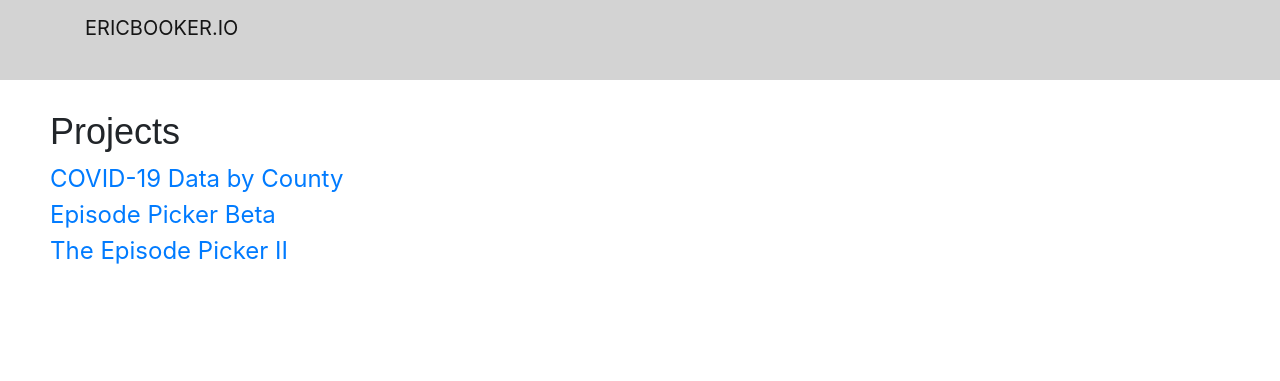
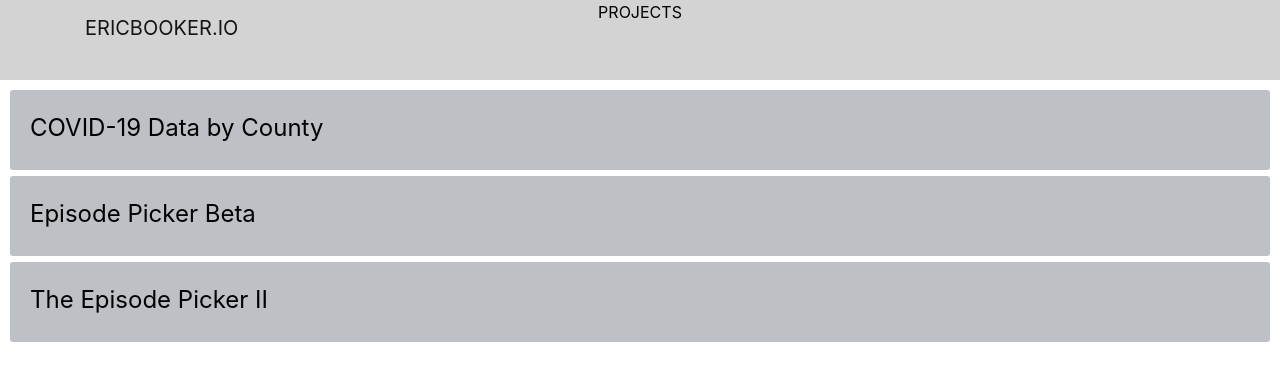
Before and after one commit to ericbooker12/ericbooker.io, a Flask app: page / in a window 1280 px wide. Shown: the top 381 px of the page. Run offline with Flask 2, Linux system fonts and the light colour scheme; some libraries are stand-ins or nearby versions.

Commit message:
Add styling to index page

```diff
--- a/notes.txt
+++ b/notes.txt
@@ -13,3 +13,9 @@ web: gunicorn -b :$PORT app:app
 git rm --cached
 
 make sure pipfile.lock has been updated before dploying to Heroku if new modules have been added to the project.
+
+to create a virtual environment:
+    virtualenv -p python3 [name of virtual environment]
+
+to run a virtual environment:
+    . [name of environment]/bin/activate
--- a/static/css/styles.css
+++ b/static/css/styles.css
@@ -20,7 +20,7 @@
 #project_header {
     font-family: Arial, Helvetica, sans-serif;
     /* font-weight: bold; */
-    font-size: 150%;
+    font-size: 125%;
     margin-left: 40px;
     margin-top: 20px;
 }
@@ -39,3 +39,50 @@
     font-size: 1.5em;
     /* text-align: center; */
 }
+
+.project-list {
+    display: grid;
+    grid-template-columns: 100%;
+    grid-gap: 6px;
+    /* grid-template-rows: 100px; */
+}
+
+.item {
+    border-radius: 3px;
+    margin-bottom: auto;
+    background-color: rgb(189, 193, 198);
+    height: 80px;
+    color: black;
+}
+
+.item:hover {
+    /* background-color: lightsteelblue; */
+    box-shadow: 1px 1px 2px 2px #737698;
+    text-decoration: none;
+}
+
+a {
+    color: black;
+    text-decoration: none;
+}
+
+a:hover {
+    text-decoration: none;
+}
+
+.item-text {
+    padding-top: 20px;
+    padding-left: 20px;
+}
+
+.one {
+    grid-row: 1/2;
+}
+
+.two {
+    grid-row: 2/3;
+}
+
+.three {
+    grid-row: 3/4;
+}
--- a/templates/index.html
+++ b/templates/index.html
@@ -32,50 +32,42 @@
     <nav class="navbar navbar-expand-lg navbar-light fixed-top" id="mainNav">
         <div class="container">
             <a class="navbar-brand js-scroll-trigger" href="#top">ERICBOOKER.IO</a>
-            <!-- <button class="navbar-toggler navbar-toggler-right" type="button" data-toggle="collapse" data-target="#navbarResponsive" aria-controls="navbarResponsive" aria-expanded="false" aria-label="Toggle Navigation"> Menu <i class="fa fa-bars"></i></button> -->
-            <!-- <div class="collapse navbar-collapse" id="navbarResponsive">
-                <ul class="navbar-nav text-uppercase ml-auto">
-
-                    <li class="navbar-item dropdown">
-                        <a class="nav-link dropdown-toggle" href="#" id="navDropdown" role="button" data-toggle="dropdown" aria-haspopup="true" aria-expanded="false">Dropdown</a>
-                        <div class="dropdown-menu" aria-labeledby="navDropdown">
-                            <a href="#" class="dropdown-item">Sub-Link 1</a>
-                            <a href="#" class="dropdown-item">Sub-Link 2</a>
-                            <div class="dropdown-divider"></div>
-                            <a href="#" class="dropdown-item">Sub-Link 3</a>
-                        </div>
-                    </li>
-
-
-
-
-
-                    <li class="nav-item"><a class="nav-link js-scroll-trigger" href="#link1">Link 1</a></li>
-                    <li class="nav-item"><a class="nav-link js-scroll-trigger" href="#link2">Link 2</a></li>
-                    <li class="nav-item"><a class="nav-link js-scroll-trigger" href="#link3">Link 3</a></li>
-                    <li class="nav-item"><a class="nav-link js-scroll-trigger" href="#link4">Link 4</a></li>
-                    <li class="nav-item"><a class="nav-link js-scroll-trigger" href="#link5">Link 5</a></li>
-                </ul>
-            </div> -->
     </nav>
 
 
     <header class="masthead">
         <div class="container">
             <div class="intro-text">
-
+                PROJECTS
             </div>
         </div>
 
     </header>
 
-    <div class="project-list">
+    <!-- <div class="project-list">
         <h5 id="project_header">Projects</h5>
         <ul class="app_list">
             <li> <a href="https://showdata-flask2.herokuapp.com/">COVID-19 Data by County</a></li>
             <li> <a href="/episode-picker">Episode Picker Beta</a></li>
             <li> <a href="/episode-picker-deluxe">The Episode Picker II</a></li>
         </ul>
+    </div> -->
+
+        <div class="project-list">
+        <!-- <h5 id="project_header">Projects</h5> -->
+
+            <a href="https://showdata-flask2.herokuapp.com/">
+                <div class="item one"> <div class="item-text">COVID-19 Data by County</div></div>
+            </a>
+
+            <a href="/episode-picker">
+                <div class="item two"><div class="item-text">Episode Picker Beta</div></div>
+            </a>
+
+            <a href="/episode-picker-deluxe">
+                <div class="item three"><div class="item-text">The Episode Picker II</div></div>
+            </a>
+
     </div>
 
 
```
